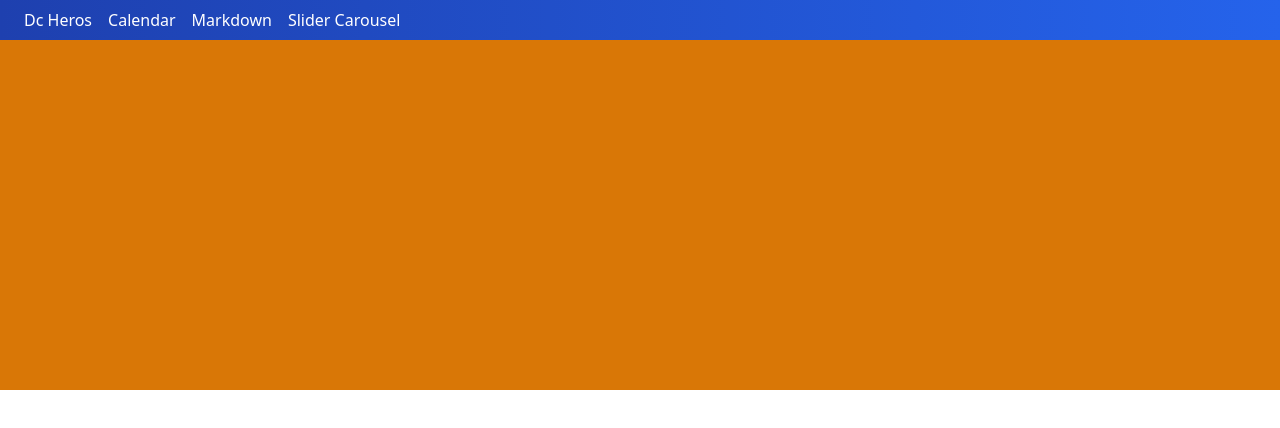
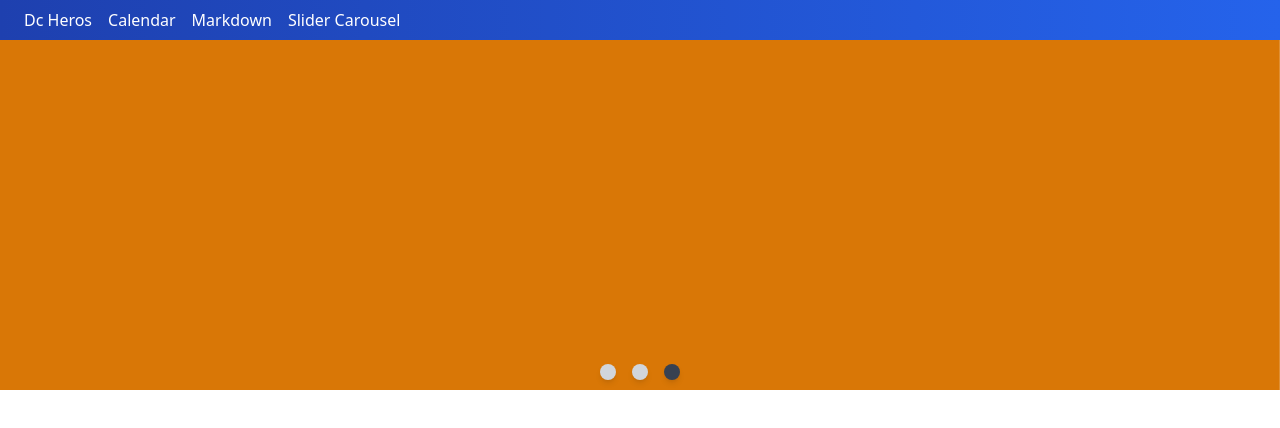
Before and after one commit to jperomingan/vue3, a Vue app: page /slider in a window 1280 px wide. Shown: the top 428 px of the page. Built offline with nearby package versions, Linux system fonts and the light colour scheme.

Commit message:
transitions

```diff
--- a/src/pages/Slider.vue
+++ b/src/pages/Slider.vue
@@ -1,12 +1,34 @@
 <template>
-  <div  class="flex flex-wrap w-full">
+  <div  class="flex flex-wrap w-full relative">
       <div class="absolute w-full" v-for="(color, index) in sliders" :key="color">
-        <div
-            v-if="currentSlide == index"
-            :class="color"
-            style="height:350px">
-        </div>
+        <transition name="fade">
+            <div
+                v-if="currentSlide == index"
+                :class="color"
+                style="height:350px">
+            </div>
+        </transition>
       </div>
+      <div class="absolute w-full" style="height:340px">
+          <div class="absolute bottom-0 flex w-full justify-center">
+            <div
+            v-for="(slider, index) in sliders"
+            :key='slider'
+            @click="makeActive(index)"
+            :class="currentSlide == index ? 'bg-gray-700' : 'bg-gray-300'"
+            class="w-4 mx-2 h-4 rounded-full cursor-pointer shadow-md"></div>
+          </div>
+      </div>
+      <!-- <div class="my-10 flex w-full">
+          <div class="m-auto">
+              <transition name="fade">
+                <h1 v-if="isTitleShowing">Slider Carousel</h1>
+              </transition>
+              <button @click="isTitleShowing = !isTitleShowing" class="px-2 rounded border">
+                  Toggle Text
+              </button>
+          </div>
+      </div> -->
   </div>
 </template>
 
@@ -17,6 +39,12 @@ export default {
             currentSlide: 0,
             sliders: ['bg-teal-600', 'bg-blue-600', 'bg-yellow-600'],
             interval: '',
+            isTitleShowing: false
+        }
+    },
+    methods: {
+        makeActive(index){
+            this.currentSlide = index;
         }
     },
     mounted(){
@@ -31,5 +59,16 @@ export default {
 </script>
 
 <style>
-
+    .fade-enter-active,
+    .fade-enter-active {
+        transition: all 1s ease;
+    }
+    .fade-enter-from{
+        opacity: 0;
+        transform: translateX(-100%);
+    }
+    .fade-leave-to {
+        opacity: 0;
+        transform: translateX(100%);
+    }
 </style>
```
